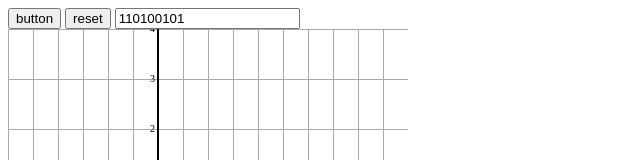
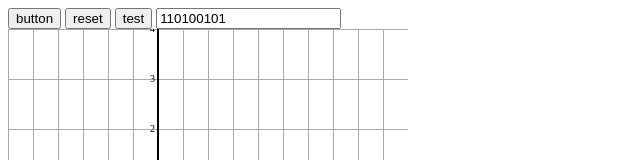
Before and after one commit to asano-lab/oasobi, a website: page test01.html in a window 1280 px wide. Shown: the top 160 px of the page, without its empty margins (0-640 px from the left). Drawn offline with Linux system fonts and the light colour scheme.

Commit message:
入力欄のvalueの型は文字列

```diff
--- a/svg_test.js
+++ b/svg_test.js
@@ -9,7 +9,8 @@ function hogeFunc(x, y) {
 
 function main() {
     let num_input = document.getElementById("num1");
-    console.log(num_input);
+    console.log(typeof(num_input.value));
+
     setRange(-6, 10, -4, 4);
     axis('full', 1, 1, 0, 0);
     // Macro.myCommand(3, 4);
--- a/test01.html
+++ b/test01.html
@@ -10,6 +10,7 @@
 <body onload="init();">
     <input id="Button1" type="button" value="button" onclick="exec();" />
     <input id="Button2" type="button" value="reset" onclick="reset();" />
+    <input id="Button3" type="button" value="test" />
     <input id="num1" type="text" value="110100101" />
     <div id="output"></div>
     <svg id="Graph1" width="400" height="400" script="Macro.main()"\></svg>
```
